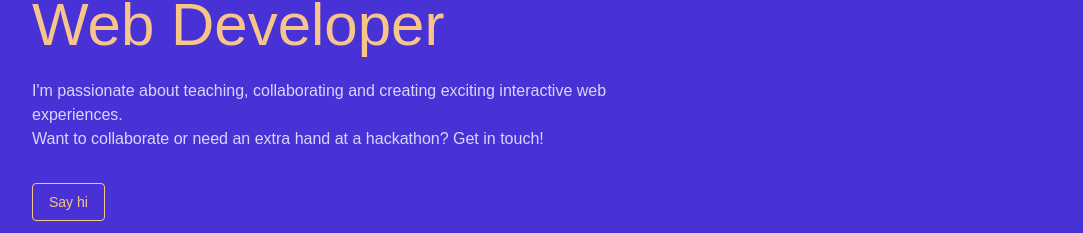
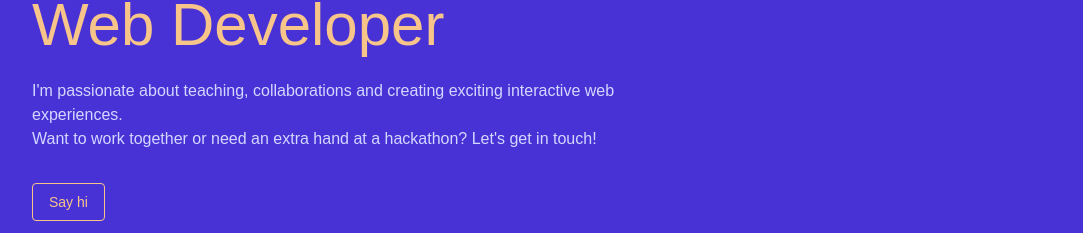
Before and after one commit to adrianHards/adrianhards.github.io, a React (Create React App) app: page / in a window 1280 px wide. Shown: the part 377-610 px from the top of the page, without its empty margins (160-1243 px from the left). Built offline with nearby package versions, Linux system fonts and the light colour scheme; a web font is replaced by a local one.

Commit message:
modify text in header

```diff
--- a/src/components/Header.js
+++ b/src/components/Header.js
@@ -23,8 +23,8 @@ function Header() {
             Full Stack <br /> Web Developer
           </div>
           <div class="text-[#d2d8ff] text-l  font-light pb-8 w-[660px]">
-            I'm passionate about teaching, collaborating and creating exciting interactive web experiences. <br />
-            Want to collaborate or need an extra hand at a hackathon? Get in touch!
+            I'm passionate about teaching, collaborations and creating exciting interactive web experiences. <br />
+            Want to work together or need an extra hand at a hackathon? Let's get in touch!
           </div>
           <button class="text-sm font-light text-[#F7C58A] px-4 py-2 border border-[#F7C58A] hover:bg-[#F7C58A]/10 rounded">
             Say hi
```
